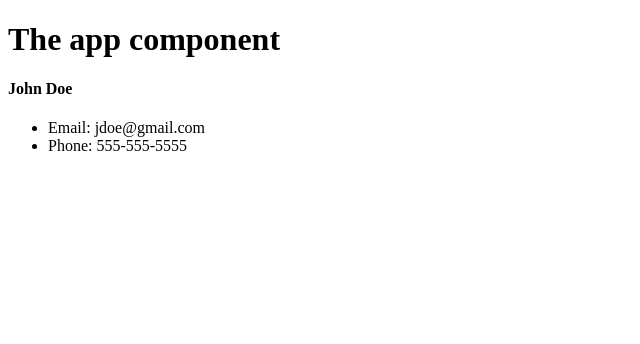
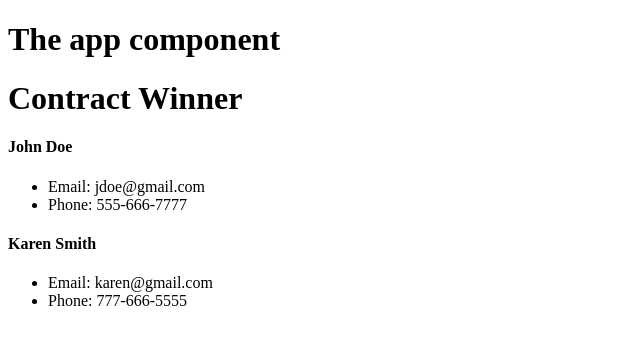
Before and after one commit to osswe/contactmanager, a React (Create React App) app: page / in a window 1280 px wide. Shown: the top 344 px of the page, without its empty margins (0-640 px from the left). Built offline with nearby package versions, Linux system fonts and the light colour scheme.

Commit message:
more playing with things

```diff
--- a/package.json
+++ b/package.json
@@ -14,8 +14,10 @@
     "eject": "react-scripts eject"
   },
   "devDependencies": {
+    "babel-eslint": "^8.2.6",
     "eslint": "^5.3.0",
     "eslint-config-google": "^0.9.1",
-    "eslint-plugin-import": "^2.14.0"
+    "eslint-plugin-import": "^2.14.0",
+    "prettier-eslint": "^8.8.2"
   }
 }
--- a/src/App.js
+++ b/src/App.js
@@ -8,11 +8,13 @@ import './App.css';
 
 class App extends Component {
   render() {
+
     return (
       <div className="App">
         <h1>The app component</h1>
-        <Header branding="Contact Manager" />
-        <Contact />
+        <Header branding="Contract Winner" />
+        <Contact name="John Doe" email = "jdoe@gmail.com" phone="555-666-7777" />
+        <Contact name="Karen Smith" email = "karen@gmail.com" phone="777-666-5555" />
       </div>
     );
   }
--- a/src/components/Contact.js
+++ b/src/components/Contact.js
@@ -2,12 +2,13 @@ import React, { Component } from 'react';
 
 class Contact extends Component {
   render() {
+    const {name, email, phone} = this.props;
     return (
       <div>
-        <h4>John Doe</h4>
+        <h4>{name}</h4>
         <ul>
-            <li>Email: jdoe@gmail.com</li>
-            <li>Phone: 555-555-5555</li>
+            <li>Email: {email}</li>
+            <li>Phone: {phone}</li>
         </ul>
       </div>
     );
--- a/src/components/Header.js
+++ b/src/components/Header.js
@@ -1,11 +1,20 @@
 import React from 'react';
+import PropTypes from 'prop-types'
+
+
 
 const Header = (props) => {
-  return (
-    <div>
-      <h1>{props.Branding}</h1>
-    </div>
-  );
+    const { branding } = props;
+
+    return (
+        <div>
+            <h1>{branding}</h1>
+        </div>
+    );
+};
+
+Header.defaultProps = {
+    branding: 'Default Branding'
 };
 
 export default Header;
```
Also changed, not shown: 2 other files (tests, documents, lock files or other folders).
